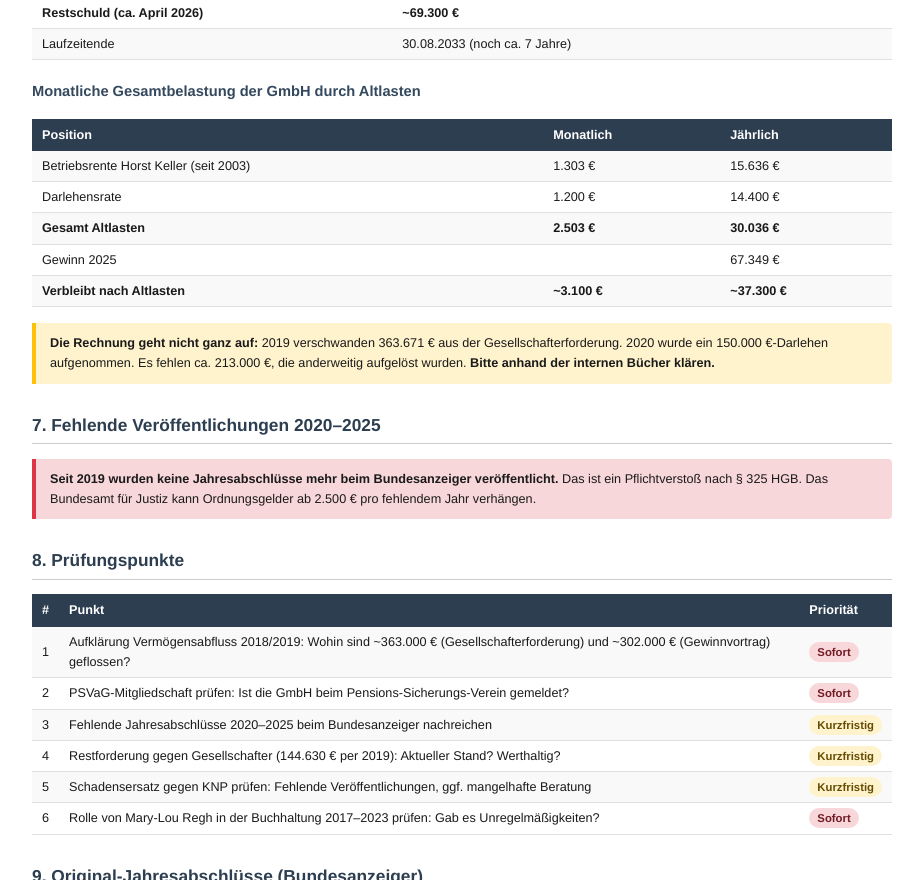
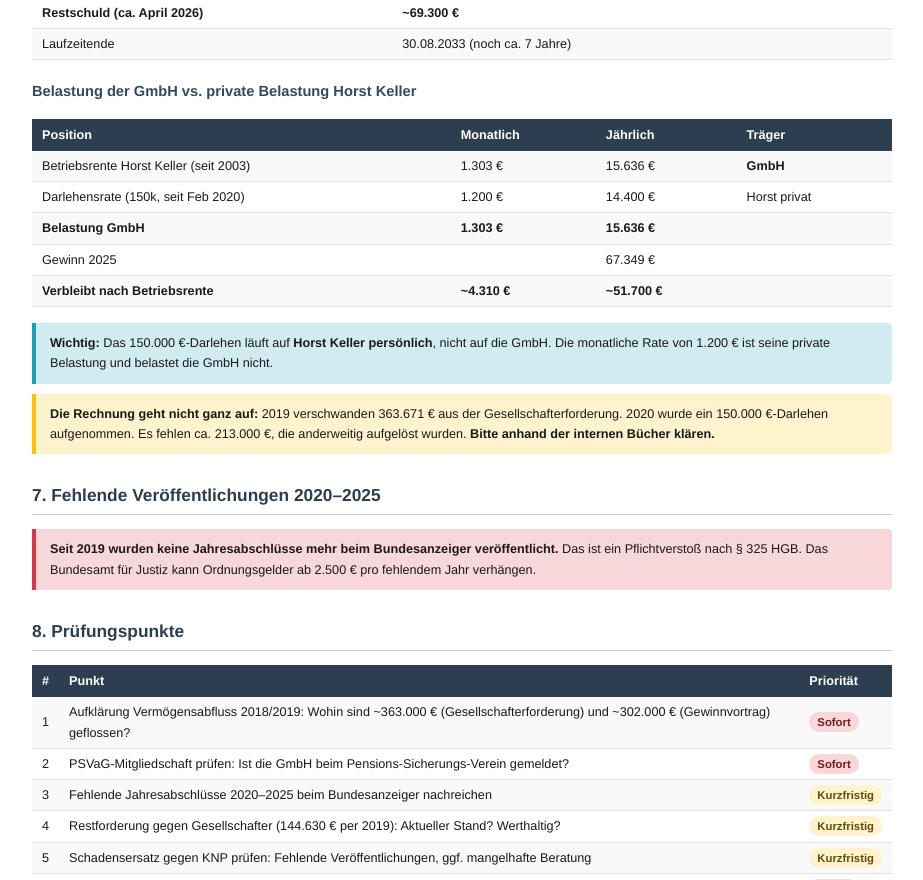
Before and after one commit to aSchaber2026/cute-cats-page, a plain HTML site: page bundesanzeiger_analyse.html in a window 1280 px wide. Shown: the part 3337-4217 px from the top of the page, without its empty margins (178-1101 px from the left). Drawn offline with Linux system fonts and the light colour scheme.

Commit message:
Korrektur: 150k-Darlehen ist Horsts private Belastung, nicht GmbH. Verbleibender Gewinn 51.700 €/Jahr

```diff
--- a/bundesanzeiger_analyse.html
+++ b/bundesanzeiger_analyse.html
@@ -310,16 +310,20 @@
   <tr><td>Laufzeitende</td><td>30.08.2033 (noch ca. 7 Jahre)</td></tr>
 </table>
 
-<h3>Monatliche Gesamtbelastung der GmbH durch Altlasten</h3>
+<h3>Belastung der GmbH vs. private Belastung Horst Keller</h3>
 
 <table>
-  <tr><th>Position</th><th>Monatlich</th><th>Jährlich</th></tr>
-  <tr><td>Betriebsrente Horst Keller (seit 2003)</td><td>1.303 €</td><td>15.636 €</td></tr>
-  <tr><td>Darlehensrate</td><td>1.200 €</td><td>14.400 €</td></tr>
-  <tr><td><strong>Gesamt Altlasten</strong></td><td><strong>2.503 €</strong></td><td><strong>30.036 €</strong></td></tr>
-  <tr><td>Gewinn 2025</td><td></td><td>67.349 €</td></tr>
-  <tr><td><strong>Verbleibt nach Altlasten</strong></td><td><strong>~3.100 €</strong></td><td><strong>~37.300 €</strong></td></tr>
+  <tr><th>Position</th><th>Monatlich</th><th>Jährlich</th><th>Träger</th></tr>
+  <tr><td>Betriebsrente Horst Keller (seit 2003)</td><td>1.303 €</td><td>15.636 €</td><td><strong>GmbH</strong></td></tr>
+  <tr><td>Darlehensrate (150k, seit Feb 2020)</td><td>1.200 €</td><td>14.400 €</td><td>Horst privat</td></tr>
+  <tr><td><strong>Belastung GmbH</strong></td><td><strong>1.303 €</strong></td><td><strong>15.636 €</strong></td><td></td></tr>
+  <tr><td>Gewinn 2025</td><td></td><td>67.349 €</td><td></td></tr>
+  <tr><td><strong>Verbleibt nach Betriebsrente</strong></td><td><strong>~4.310 €</strong></td><td><strong>~51.700 €</strong></td><td></td></tr>
 </table>
+
+<div class="info-box">
+  <strong>Wichtig:</strong> Das 150.000 €-Darlehen läuft auf <strong>Horst Keller persönlich</strong>, nicht auf die GmbH. Die monatliche Rate von 1.200 € ist seine private Belastung und belastet die GmbH nicht.
+</div>
 
 <div class="highlight-box">
   <strong>Die Rechnung geht nicht ganz auf:</strong> 2019 verschwanden 363.671 € aus der Gesellschafterforderung. 2020 wurde ein 150.000 €-Darlehen aufgenommen. Es fehlen ca. 213.000 €, die anderweitig aufgelöst wurden. <strong>Bitte anhand der internen Bücher klären.</strong>
```
Also changed, not shown: gmbh.html (+12 -8 lines).
